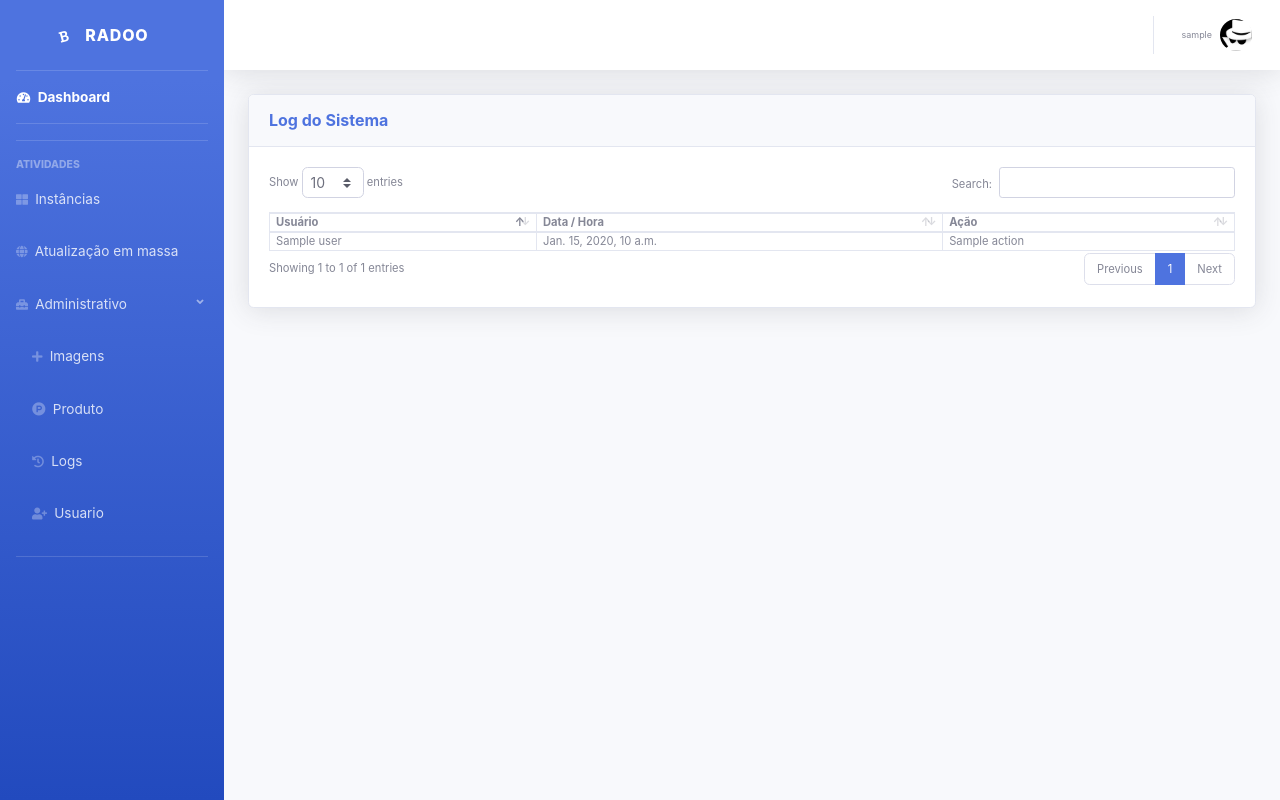
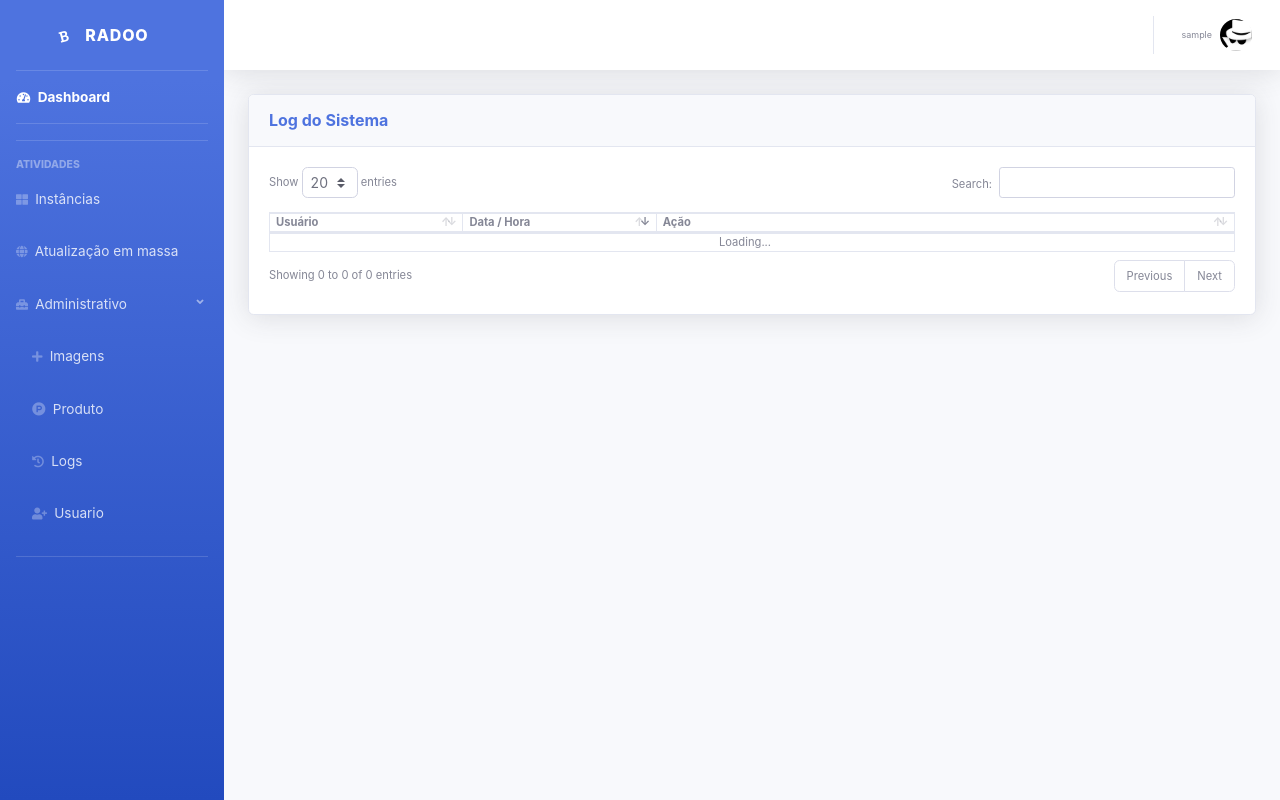
Before and after one commit to marbueno/Bradoo, a Django app: page /logs in a window 1280 px wide. Run offline with Django 3.2, Linux system fonts and the light colour scheme; a user stored in the database is signed in; tables that the repository leaves empty hold one stand-in row (values such as "Sample post"); a database or web service that is not in the repository returns one stand-in record (values such as "Sample title"); data that the repository does not hold is empty; some libraries are stand-ins or nearby versions.

Commit message:
Ajuste na página de visualização do log

```diff
--- a/site/bradoo/core/views/containers_views.py
+++ b/site/bradoo/core/views/containers_views.py
@@ -165,6 +165,8 @@
     headers = {'Content-type': 'application/json'}
     logs = requests.get('http://127.0.0.1:5000/log/', headers=headers).json()
 
+    print (logs)
+
     context = {
             "logs": logs
     }
--- a/site/bradoo/static/js/log.js
+++ b/site/bradoo/static/js/log.js
@@ -1,3 +1,34 @@
+
+$(document).ready(function () {
+    carregarLogs();
+});
+
+function carregarLogs() {
+    try {
+        $('#dtLog').dataTable().fnClearTable();
+        $('#dtLog').dataTable().fnDestroy();
+        $('#dtLog').DataTable({
+            "lengthMenu": [[20, -1], [20, "All"]],
+            "ajax": {
+                "type": "GET",
+                "url": 'http://18.219.63.233:5000/log/',
+                "dataSrc": ""
+            },
+            "columns": [
+                { "data": "user" },
+                { "data": "datetime", type: 'date', targets: 1 },
+                { "data": "action" }
+            ],
+            "order": [[1, "desc"]],
+            "aaSorting": [[1,'desc']],
+        });
+    }
+    catch (ex){
+        console.log(ex);
+    }
+}
+
+
 function addLog(action) {
 
     var data = [];
@@ -8,7 +39,7 @@
 
     $.ajax({
         type: "POST",
-        url: "http://127.0.0.1:5000/log/",
+        url: "http://18.219.63.233:5000/log/",
         data :  JSON.stringify(data),
         contentType: "application/json; charset=utf-8",
         dataType: 'json',
--- a/site/bradoo/templates/logs/index.html
+++ b/site/bradoo/templates/logs/index.html
@@ -10,25 +10,17 @@
     <div class="card-header py-3">
         <h6 class="m-0 font-weight-bold text-primary">Log do Sistema</h6>
     </div>
+
     <div class="card-body">
         <div class="table-responsive">
-            <table class="table table-bordered" id="dataTable" width="100%" cellspacing="0">
+            <table class="table table-bordered" id="dtLog" class="display" cellspacing="0" width="100%">
                 <thead>
-                <tr>
-                  <th>Usuário</th>
-                  <th>Data / Hora</th>
-                  <th>Ação</th>
-                </tr>
+                    <tr>
+                        <th style="width:20%;">Usuário</th>
+                        <th style="width:20%;">Data / Hora</th>
+                        <th style="width:60%;">Ação</th>
+                    </tr>
                 </thead>
-                <tbody>
-                    {% for log in logs %}
-                    <tr>
-                        <td>{{ log.user }}</td>
-                        <td>{{ log.datetime }}</td>
-                        <td>{{ log.action }}</td>
-                    </tr>
-                    {% endfor %}
-                </tbody>
             </table>
         </div>
     </div>
@@ -36,3 +28,8 @@
 </div>
 
 {% endblock %}
+
+
+{% block scripts %}
+    <script src="{% static 'js/log.js' %}"></script>
+{% endblock %}
```
